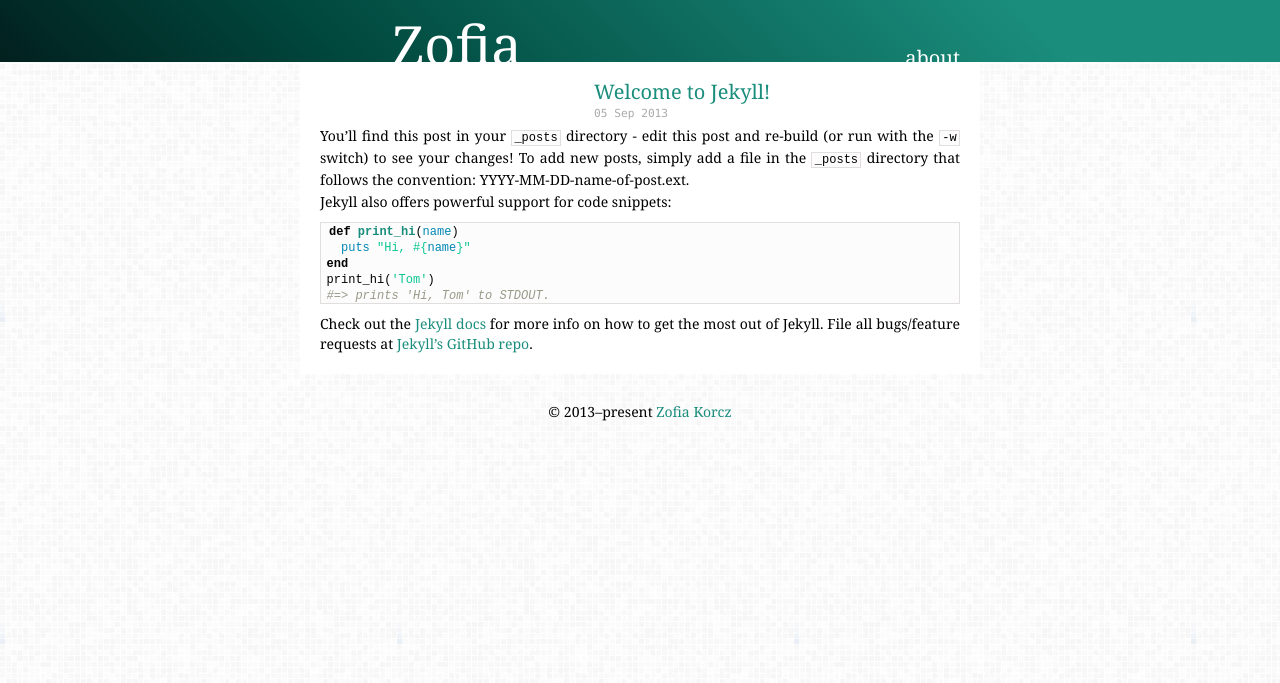
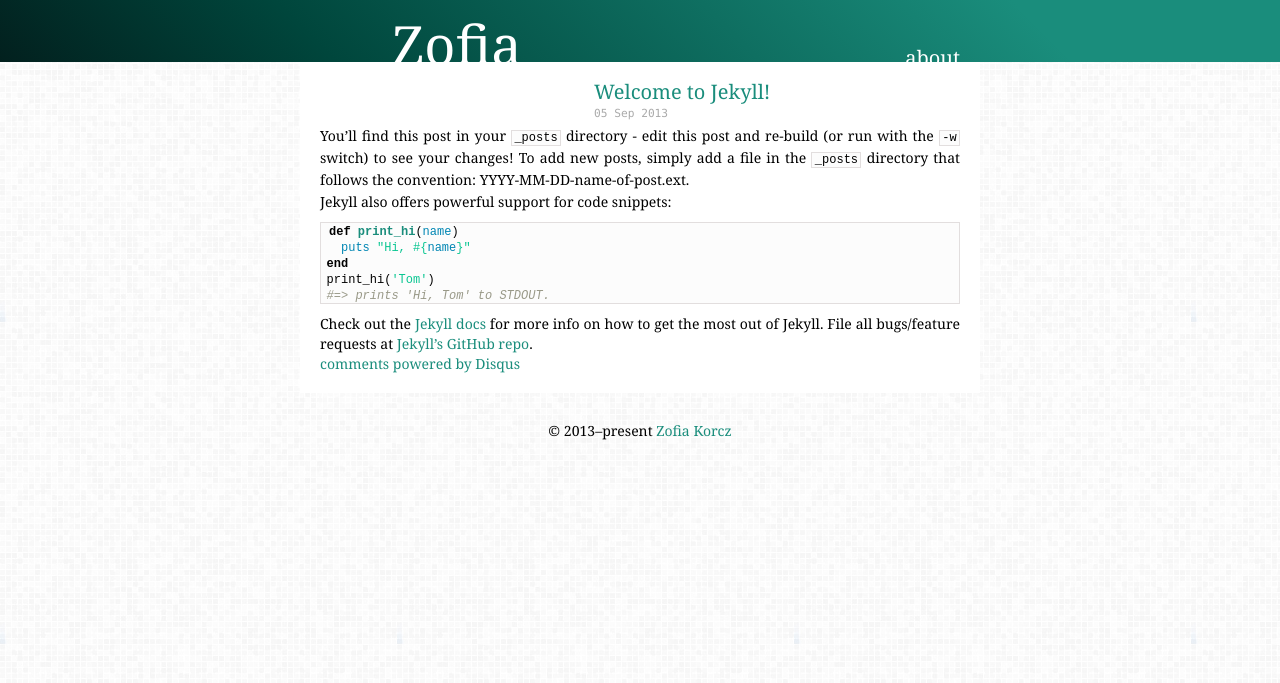
Before and after one commit to Calanthe/Calanthe.github.io, a Jekyll site: the page built from _posts/2013-09-05-welcome-to-jekyll.markdown, in a window 1280 px wide. Shown: the top 683 px of the page. Built offline with Jekyll 4.4.1, drawn with Linux system fonts in a browser that asks for light colours; Markdown is read by kramdown in place of the engine named in the settings; comment, search, counter and statistics services are not loaded; some of the changed lines change nothing that is shown.

Commit message:
disqus added

```diff
--- a/_layouts/post.html
+++ b/_layouts/post.html
@@ -7,3 +7,18 @@
 <div class="post">
 {{ content }}
 </div>
+
+<div id="disqus_thread"></div>
+    <script type="text/javascript">
+        /* * * CONFIGURATION VARIABLES: EDIT BEFORE PASTING INTO YOUR WEBPAGE * * */
+        var disqus_shortname = 'zofiakorcz'; // required: replace example with your forum shortname
+
+        /* * * DON'T EDIT BELOW THIS LINE * * */
+        (function() {
+            var dsq = document.createElement('script'); dsq.type = 'text/javascript'; dsq.async = true;
+            dsq.src = '//' + disqus_shortname + '.disqus.com/embed.js';
+            (document.getElementsByTagName('head')[0] || document.getElementsByTagName('body')[0]).appendChild(dsq);
+        })();
+    </script>
+    <noscript>Please enable JavaScript to view the <a href="http://disqus.com/?ref_noscript">comments powered by Disqus.</a></noscript>
+    <a href="http://disqus.com" class="dsq-brlink">comments powered by <span class="logo-disqus">Disqus</span></a>
```
